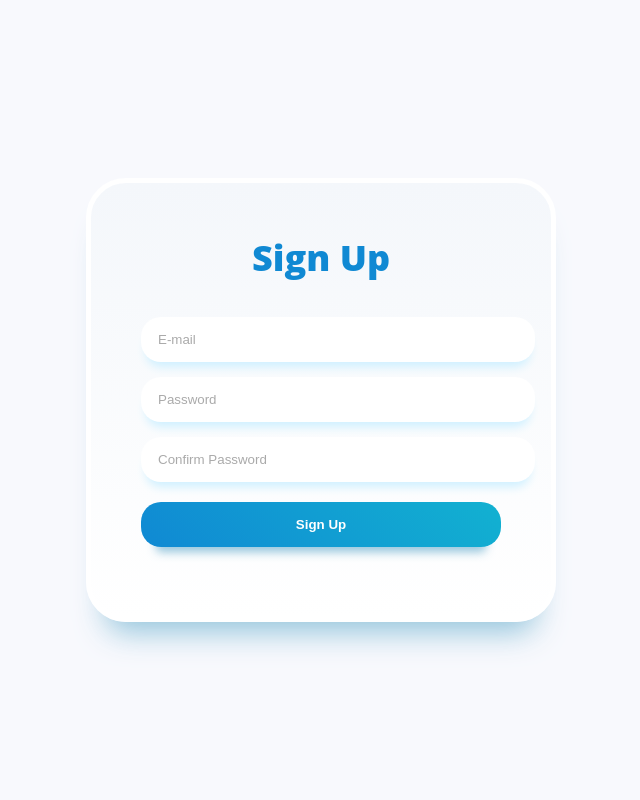
After one commit to SmeyDV/CS_128-Final-Project, a PHP site: page /signup.html in a window 1280 px wide. The commit adds this page. Shown: the whole page, without its empty margins (319-959 px from the left). Run offline with PHP 8.4, Linux system fonts and the light colour scheme.

Commit message:
A lot of change like connect to database , create login and logout and signup form

```diff
--- /dev/null
+++ b/logout.php
@@ -0,0 +1,6 @@
+<?php
+session_start();
+session_destroy(); // Destroy the session
+header("Location: index.php"); // Redirect to index.php
+exit();
+?>
--- /dev/null
+++ b/signup.css
@@ -0,0 +1,129 @@
+body {
+  margin: 0;
+  font-family: "Open Sans", sans-serif;
+  display: flex;
+  justify-content: center;
+  align-items: center;
+  height: 100vh;
+  background: #f8f9fd;
+}
+
+.container {
+  max-width: 360px;
+  background: #f8f9fd;
+  background: linear-gradient(
+    0deg,
+    rgb(255, 255, 255) 0%,
+    rgb(244, 247, 251) 100%
+  );
+  border-radius: 40px;
+  padding: 50px;
+  border: 5px solid rgb(255, 255, 255);
+  box-shadow: rgba(133, 189, 215, 0.8784313725) 0px 30px 30px -20px;
+  margin: 20px;
+}
+
+.heading {
+  text-align: center;
+  font-weight: 900;
+  font-size: 36px;
+  color: rgb(16, 137, 211);
+}
+
+.form {
+  margin-top: 20px;
+}
+
+.form .input {
+  width: 100%;
+  background: white;
+  border: none;
+  padding: 15px 15px;
+  border-radius: 20px;
+  margin-top: 15px;
+  box-shadow: #cff0ff 0px 10px 10px -5px;
+  border-inline: 2px solid transparent;
+}
+
+.form .input::-moz-placeholder {
+  color: rgb(170, 170, 170);
+}
+
+.form .input::placeholder {
+  color: rgb(170, 170, 170);
+}
+
+.form .input:focus {
+  outline: none;
+  border-inline: 2px solid #12b1d1;
+}
+
+.form .signup-button {
+  display: block;
+  width: 100%;
+  font-weight: bold;
+  background: linear-gradient(
+    45deg,
+    rgb(16, 137, 211) 0%,
+    rgb(18, 177, 209) 100%
+  );
+  color: white;
+  padding-block: 15px;
+  margin: 20px auto;
+  border-radius: 20px;
+  box-shadow: rgba(133, 189, 215, 0.8784313725) 0px 20px 10px -15px;
+  border: none;
+  transition: all 0.2s ease-in-out;
+  text-align: center;
+  text-decoration: none;
+}
+
+.form .signup-button:hover {
+  transform: scale(1.03);
+  box-shadow: rgba(133, 189, 215, 0.8784313725) 0px 23px 10px -20px;
+  cursor: pointer;
+}
+
+.form .signup-button:active {
+  transform: scale(0.95);
+  box-shadow: rgba(133, 189, 215, 0.8784313725) 0px 15px 10px -10px;
+}
+
+.agreement {
+  display: block;
+  text-align: center;
+  margin-top: 15px;
+}
+
+.agreement a {
+  text-decoration: none;
+  color: #0099ff;
+  font-size: 9px;
+}
+
+/* New Styles for Sign Up Button in Header */
+.signup-button-header {
+  display: inline-block;
+  font-weight: bold;
+  background: linear-gradient(45deg, rgb(16, 137, 211) 0%, rgb(18, 177, 209) 100%);
+  color: white;
+  padding: 10px 20px;
+  margin: 0 10px;
+  border-radius: 20px;
+  box-shadow: rgba(133, 189, 215, 0.8784313725) 0px 20px 10px -15px;
+  border: none;
+  transition: all 0.2s ease-in-out;
+  text-align: center;
+  text-decoration: none;
+}
+
+.signup-button-header:hover {
+  transform: scale(1.03);
+  box-shadow: rgba(133, 189, 215, 0.8784313725) 0px 23px 10px -20px;
+  cursor: pointer;
+}
+
+.signup-button-header:active {
+  transform: scale(0.95);
+  box-shadow: rgba(133, 189, 215, 0.8784313725) 0px 15px 10px -10px;
+}
--- /dev/null
+++ b/signup.html
@@ -0,0 +1,41 @@
+<!DOCTYPE html>
+<html lang="en">
+<head>
+    <meta charset="UTF-8">
+    <meta name="viewport" content="width=device-width, initial-scale=1.0">
+    <link rel="stylesheet" href="signup.css">
+    <title>Signup Page</title>
+</head>
+<body>
+    <div class="container">
+        <div class="heading">Sign Up</div>
+        <form class="form" action="signup.php" method="POST">
+            <input
+                placeholder="E-mail"
+                id="email"
+                name="email"
+                type="email"
+                class="input"
+                required
+            />
+            <input
+                placeholder="Password"
+                id="password"
+                name="password"
+                type="password"
+                class="input"
+                required
+            />
+            <input
+                placeholder="Confirm Password"
+                id="confirm_password"
+                name="confirm_password"
+                type="password"
+                class="input"
+                required
+            />
+            <input value="Sign Up" type="submit" class="signup-button" />
+        </form>
+    </div>
+</body>
+</html>
```
Also changed, not shown: index.php (renamed from index.html, +21 -21 lines), login.php (+43 -9 lines), loginpage.html (+3 -4 lines), signup.php (added, +57 -0 lines), styles.css (+35 -22 lines).
